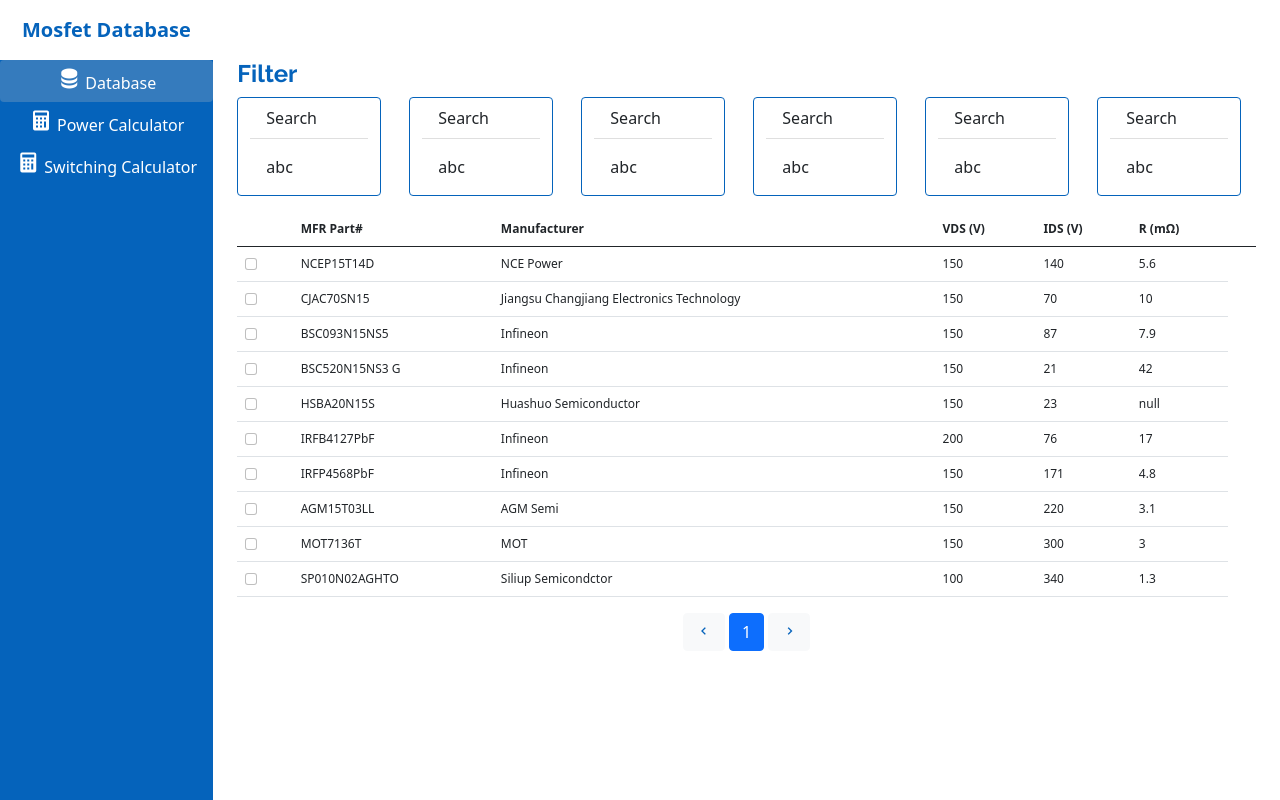
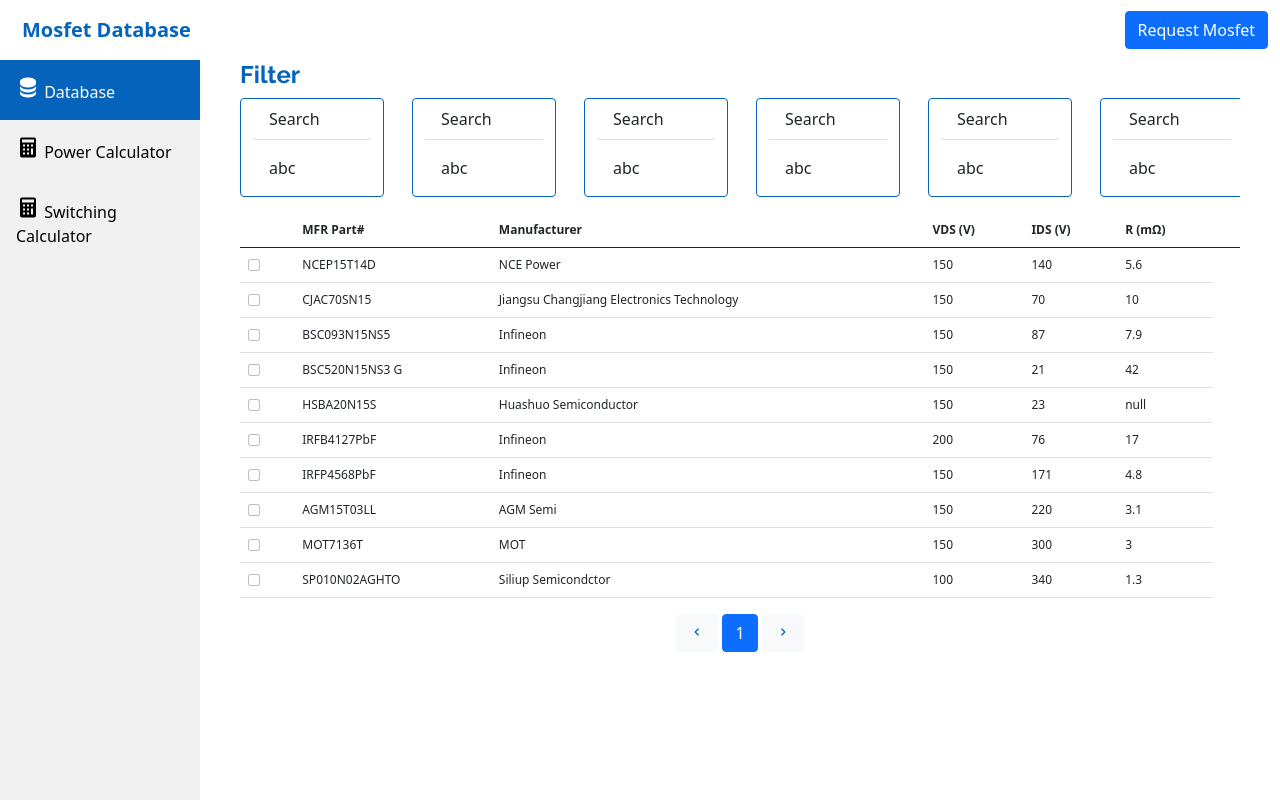
Before and after one commit to SuryaAssistant/mosfet-database, a plain HTML site: page index.html in a window 1280 px wide. Drawn offline with nearby package versions, Linux system fonts and the light colour scheme.

Commit message:
add: request page

```diff
--- a/assets/css/index.css
+++ b/assets/css/index.css
@@ -150,3 +150,54 @@ h5 {
     background-color: transparent;
     border-color: transparent;
 }
+
+
+
+.sidebar {
+    margin: 0;
+    padding: 0;
+    width: 200px;
+    background-color: #f1f1f1;
+    position: fixed;
+    height: 100%;
+    overflow: auto;
+  }
+
+  .sidebar a {
+    display: block;
+    color: black;
+    padding: 16px;
+    text-decoration: none;
+  }
+
+  .sidebar a.active {
+    background-color: #0563BB;
+    color: white;
+  }
+
+  .sidebar a:hover:not(.active) {
+    background-color: #555;
+    color: white;
+  }
+
+  div.content {
+    margin-left: 200px;
+    padding: 1px 16px;
+  }
+
+  @media screen and (max-width: 700px) {
+    .sidebar {
+      width: 100%;
+      height: auto;
+      position: relative;
+    }
+    .sidebar a {float: left;}
+    div.content {margin-left: 0;}
+  }
+
+  @media screen and (max-width: 400px) {
+    .sidebar a {
+      text-align: center;
+      float: none;
+    }
+  }
--- a/assets/js/menu.js
+++ b/assets/js/menu.js
@@ -1,4 +1,5 @@
 function menu(choosedMenu){
+    console.log(choosedMenu)
     let menuButton = [];
     menuButton.push(document.getElementById('btn-menu-0'));
     menuButton.push(document.getElementById('btn-menu-1'));
@@ -12,16 +13,15 @@ function menu(choosedMenu){
 
 
     // deactival all button and page
-    for(let i=0; i<menuButton.length; i++){
-        menuButton[i].classList.remove('btn-sidebar-active');
-        menuButton[i].classList.add('btn-sidebar');
+    for(let i=0; i<menuPage.length; i++){
+        menuButton[i].classList.remove('active');
 
         menuPage[i].style.display = 'none';
     }
 
     // only activate selected button
-    menuButton[choosedMenu].classList.remove('btn-sidebar');
-    menuButton[choosedMenu].classList.add('btn-sidebar-active');
+    //menuButton[choosedMenu].classList.remove('btn-sidebar');
+    menuButton[choosedMenu].classList.add('active');
 
     menuPage[choosedMenu].style.display = 'block';
 }
--- a/index.html
+++ b/index.html
@@ -20,36 +20,29 @@
         <!-- Navbar -->
         <nav class="navbar sticky-top bg-body-tertiary pure-white-background">
             <div class="container-fluid">
-              <a class="navbar-brand" href="#"><Strong>Mosfet Database</Strong></a>
+                <div class="col">
+                    <a class="navbar-brand" href=""><Strong>Mosfet Database</Strong></a>
+                </div>
+                <div class="col" style="text-align: right;">
+                    <a href="https://docs.google.com/forms/d/e/1FAIpQLSemChTOIrG7bC3fkWSs0DgiqArsukzqh1s5NM-EwwNWEtRayQ/viewform?usp=sharing">
+                        <button type="button" class="btn btn-primary">Request Mosfet</button>
+                    </a>
+                </div>
             </div>
         </nav>
 
-        <section class="d-flex flex-column" style="padding-bottom:0px; height: calc(100vh - 60px)">
-            <div class="col">
-            <div class="row" style="height: 100%; margin:0px">
-                <!-- Tab Menu -->
-                <div class="col-md-2 prime-background">
-                    <div class="row">
-                        <button type="button" id="btn-menu-0" class="btn btn-sidebar-active" onclick="menu(0)">
-                            <i class='bx bxs-data menu-icon'></i> Database
-                        </button>
-                    </div>
+        <div class="sidebar">
+            <a id="btn-menu-0" class="active" href="#" onclick="menu(0)"><i class='bx bxs-data menu-icon'></i> Database</a>
+            <a id="btn-menu-1" href="#" onclick="menu(1)"><i class='bx bxs-calculator menu-icon'></i> Power Calculator</a>
+            <a id="btn-menu-2" href="#" onclick="menu(2)"><i class='bx bxs-calculator menu-icon'></i> Switching Calculator</a>
+        </div>
 
-                    <div class="row">
-                        <button type="button" id="btn-menu-1" class="btn btn-sidebar" onclick="menu(1)">
-                            <i class='bx bxs-calculator menu-icon'></i> Power Calculator
-                        </button>
-                    </div>
 
-                    <div class="row">
-                        <button type="button" id="btn-menu-2" class="btn btn-sidebar" onclick="menu(2)">
-                            <i class='bx bxs-calculator menu-icon'></i> Switching Calculator
-                        </button>
-                    </div>
-                </div>
+        <section class="d-flex flex-column" style="padding-bottom:0px;">
+            <div class="content">
+            <div class="row" style="margin:0px">
 
                 <!-- Content Field -->
-                <div class="col-md-10">
                     <!-- Database -->
                     <div class="row" id="mosfet-database" style="overflow-y: auto; margin:0px; display:block">
                         <div class="container">
@@ -253,7 +246,6 @@
                         </div>
                     </div>
 
-                </div>
             </div>
         </div>
         </section>
```
